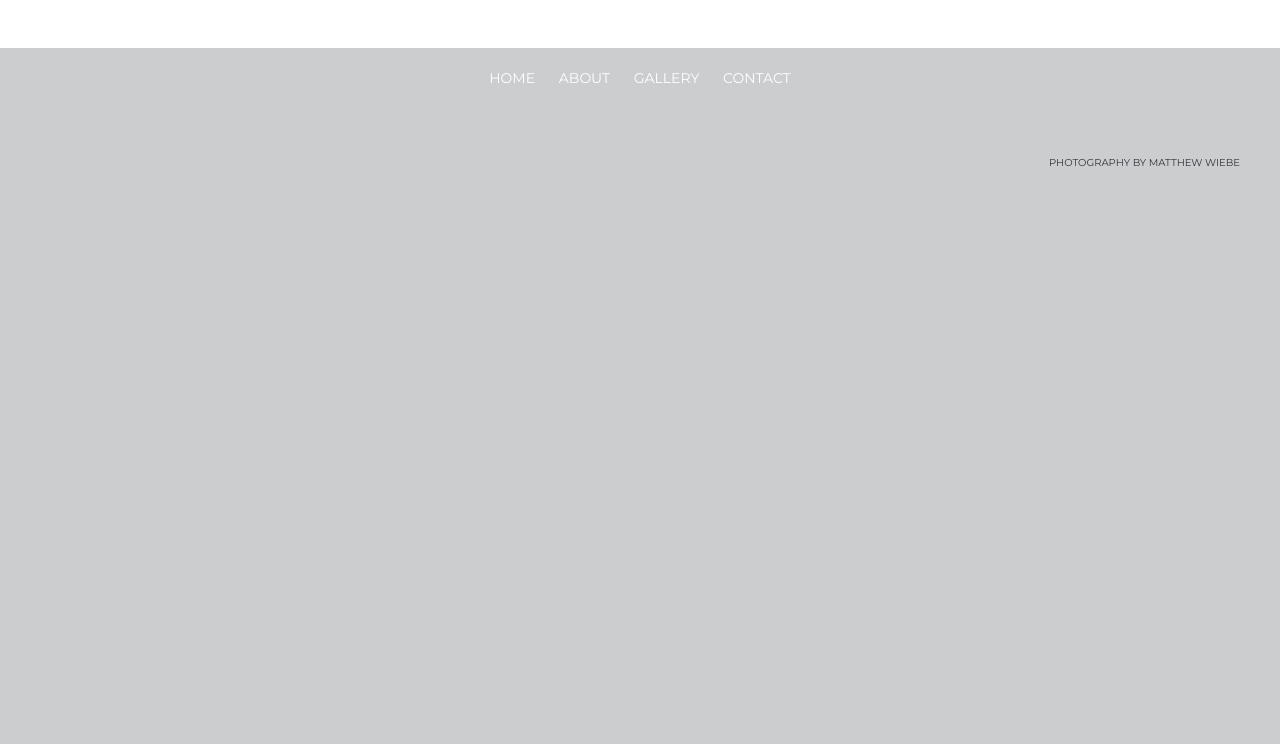
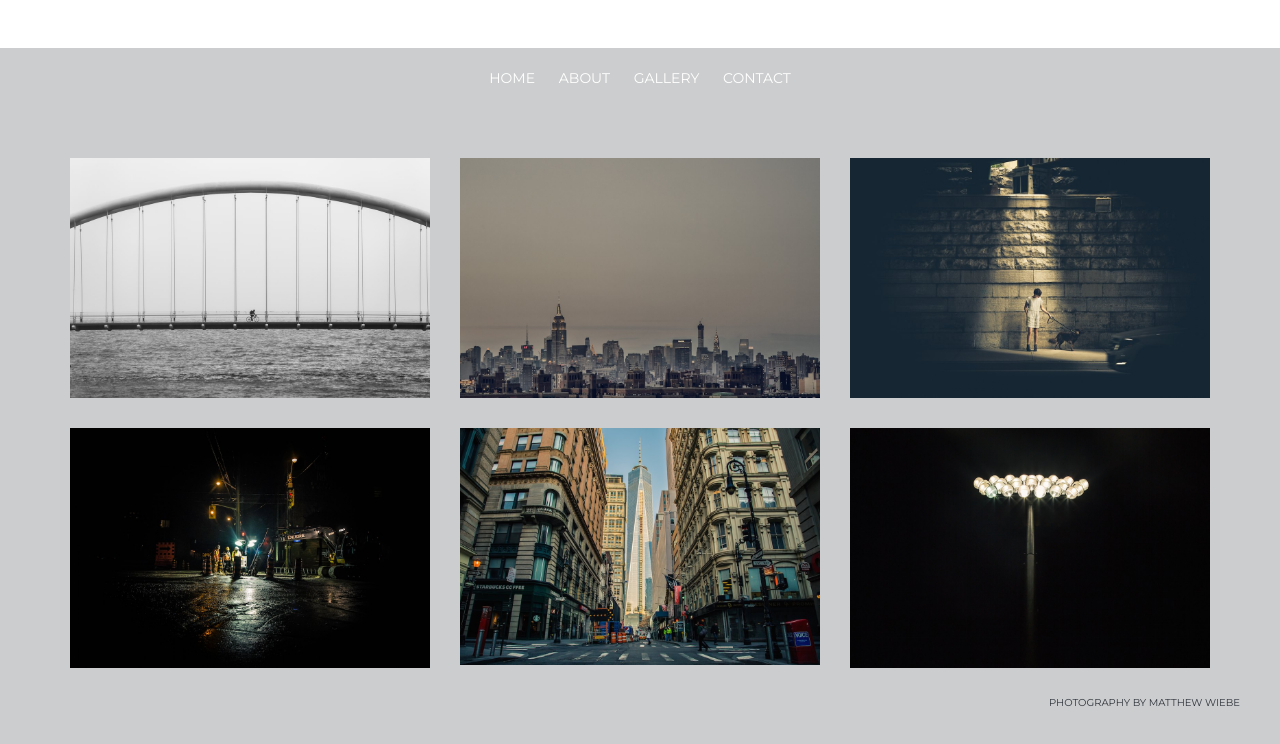
Before and after one commit to txn513/red-eye-photography, a plain HTML site: page index.html in a window 1280 px wide. Shown: the part 92-836 px from the top of the page. Before the commit the page ends 800 px from the top, so only its background shows below. Drawn offline with Linux system fonts and the light colour scheme.

Commit message:
build gallery

```diff
--- a/index.html
+++ b/index.html
@@ -25,7 +25,31 @@
       </div>
     </div>
 
+    <div class="container">
+      <div class="row">
+        <div class="col-md-4">
+        	<img src="img/p1.jpg" class="img-responsive" />
+        </div>
+        <div class="col-md-4">
+        	<img src="img/p2.jpg" class="img-responsive" />
+        </div>
+        <div class="col-md-4">
+        	<img src="img/p3.jpg" class="img-responsive" />
+        </div>
+      </div>
 
+      <div class="row">
+        <div class="col-md-4">
+        	<img src="img/p4.jpg" class="img-responsive" />
+        </div>
+        <div class="col-md-4">
+        	<img src="img/p5.jpg" class="img-responsive" />
+        </div>
+       	<div class="col-md-4">
+        	<img src="img/p6.jpg" class="img-responsive" />
+        </div>
+      </div>
+    </div>
 
     <div class="footer">
     	<p>Photography by Matthew Wiebe</p>
```
